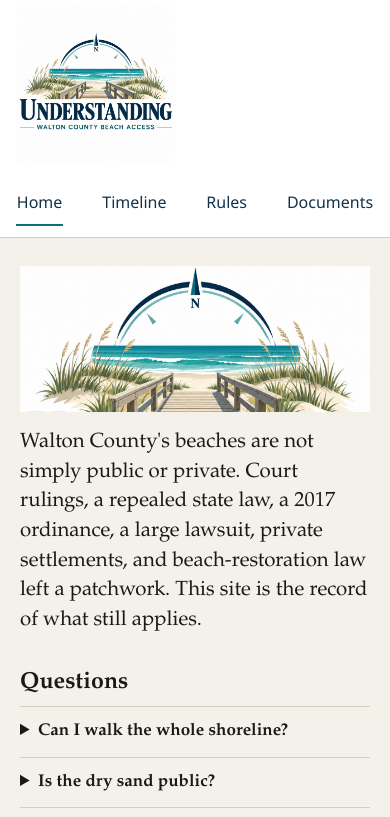
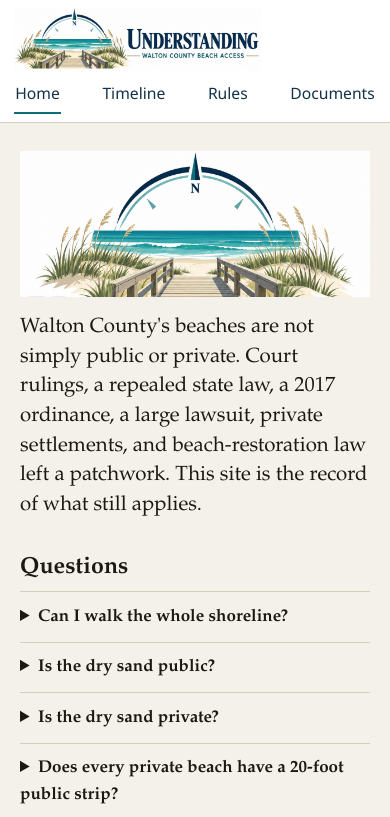
Before and after one commit to marcongit850/beaches, a website: page index.html in a window 390 px wide. Shown: the top 817 px of the page. Drawn offline with Linux system fonts and the light colour scheme.

Commit message:
Short header with the wide logo
Wide header logo in a short bar.

```diff
--- a/index.html
+++ b/index.html
@@ -12,7 +12,7 @@
   <header class="site-header">
     <div class="header-inner">
       <a class="logo-link" href="index.html">
-        <img src="assets/understanding-logo.png" width="1254" height="1254" alt="Understanding Walton County Beach Access">
+        <img src="assets/header-logo.png" width="1672" height="941" alt="Understanding Walton County Beach Access">
       </a>
       <nav class="site-nav" aria-label="Pages">
         <a href="index.html" aria-current="page">Home</a>
--- a/styles.css
+++ b/styles.css
@@ -63,23 +63,28 @@ summary:focus-visible,
 .header-inner {
   max-width: var(--wide);
   margin: 0 auto;
-  padding: 0.35rem 1.25rem 0.55rem;
+  padding: 0.4rem 1.25rem;
   display: flex;
   align-items: center;
   justify-content: space-between;
-  gap: 1rem 1.75rem;
+  gap: 0.75rem 1.5rem;
 }
 
 .logo-link {
   display: block;
-  flex: 0 0 auto;
+  flex: 0 1 auto;
+  width: 320px;
+  height: 83px;
+  overflow: hidden;
   line-height: 0;
 }
 
 .logo-link img {
   display: block;
-  height: 148px;
-  width: auto;
+  width: 100%;
+  height: 100%;
+  object-fit: cover;
+  object-position: center 46%;
 }
 
 .site-nav {
@@ -356,18 +361,22 @@ a.contact-button[aria-current="page"] {
   .header-inner {
     flex-direction: column;
     align-items: stretch;
-    padding: 0.4rem 1rem 0.7rem;
+    padding: 0.45rem 0.9rem 0.5rem;
+    gap: 0.2rem;
   }
 
-  .logo-link img { height: 160px; }
+  .logo-link {
+    width: 248px;
+    height: 64px;
+  }
 
   .site-nav {
     justify-content: space-between;
-    gap: 0.25rem;
-    font-size: 1rem;
+    gap: 0.25rem 0.6rem;
+    font-size: 0.98rem;
   }
 
-  .site-nav a { padding: 0.5rem 0.05rem; }
+  .site-nav a { padding: 0.4rem 0.05rem; }
 }
 
 @media print {
```
Also changed, not shown: contact.html (+1 -1 lines), documents.html (+1 -1 lines), rules.html (+1 -1 lines), timeline.html (+1 -1 lines), assets/header-logo.png (added).
